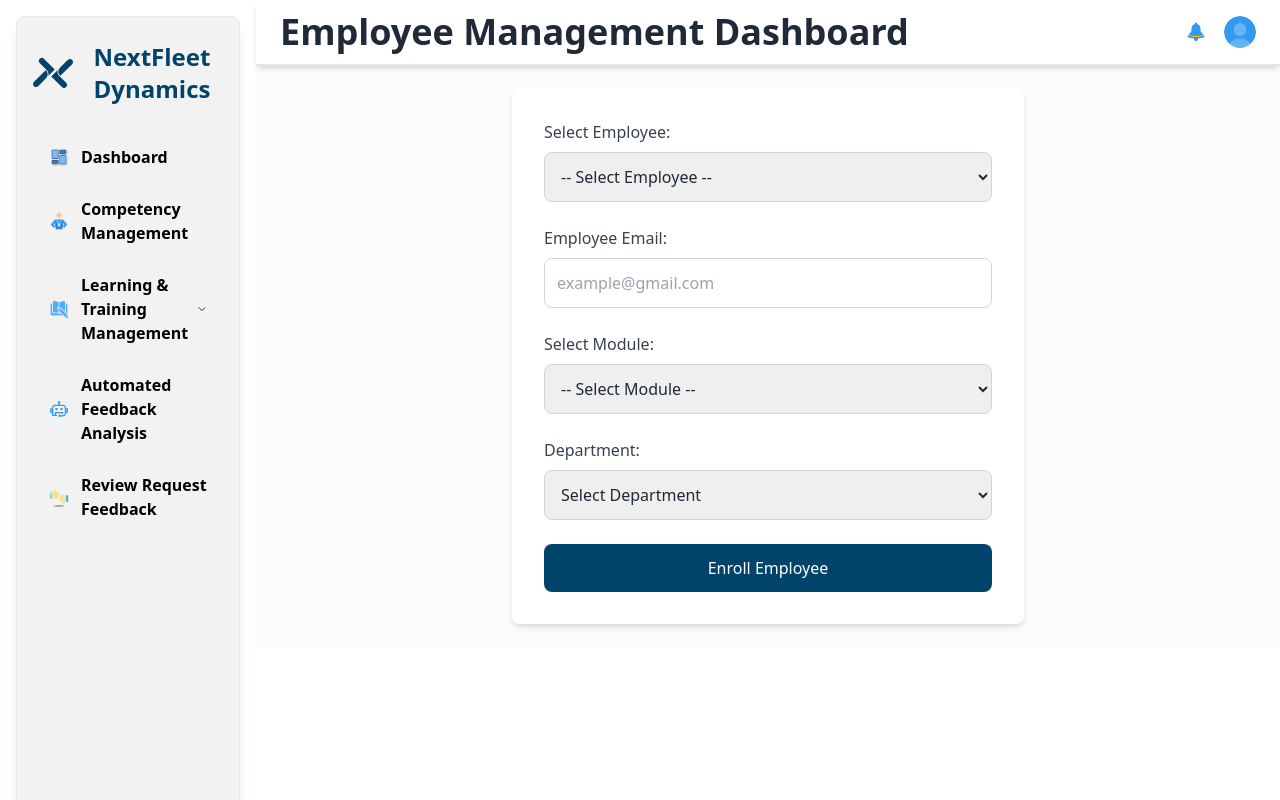
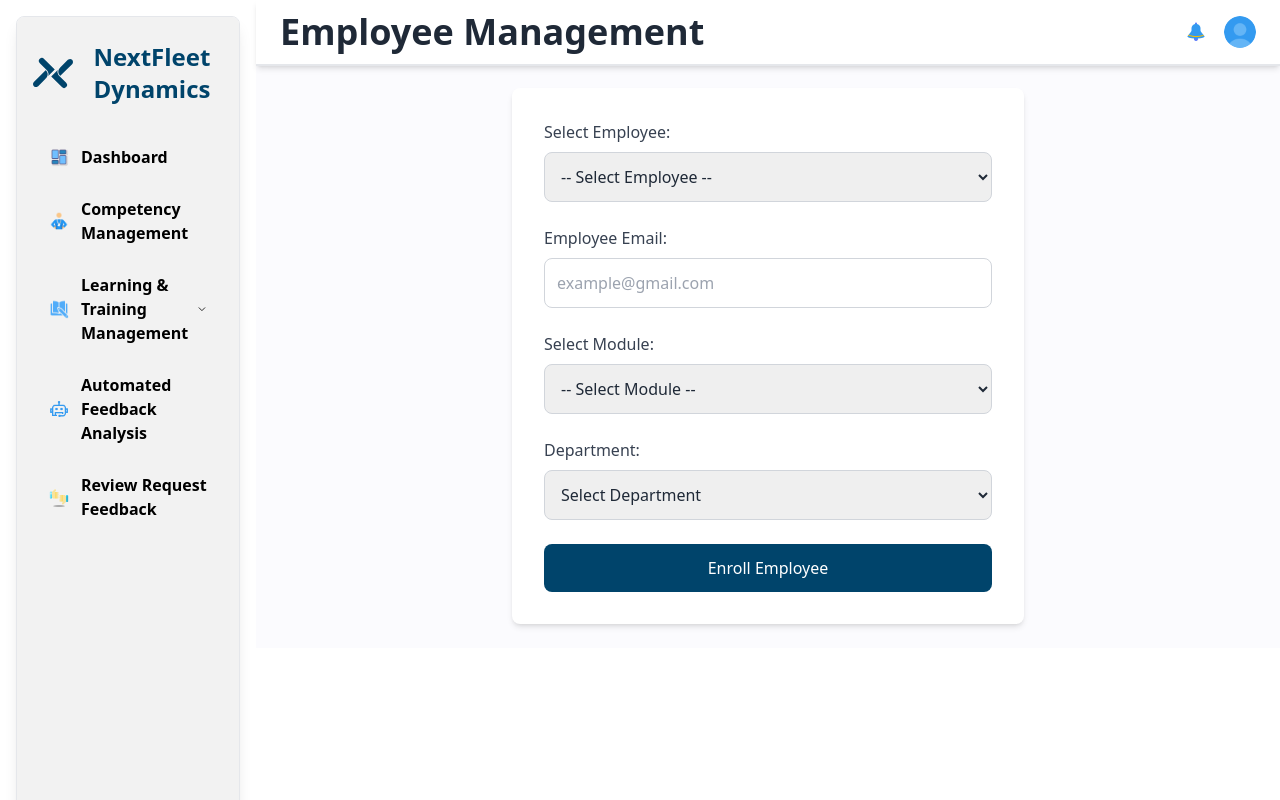
Before and after one commit to EJ657/hr2, a PHP site: page /trainingmodule.php in a window 1280 px wide. Run offline with PHP 8.4, Linux system fonts and the light colour scheme; the visitor is signed in with stand-in values (Sample User, id 1); some libraries are stand-ins or nearby versions.

```diff
--- a/2employeedashboard.php
+++ b/2employeedashboard.php
@@ -123,7 +123,7 @@ checkAuth(); // Call the function to check if user is authenticated
             <div class="fixed top-0 left-64 right-0 z-10 bg-white shadow-md">
                 <div class="flex justify-between items-center py-3 px-6 border-b-2">
                     <div>
-                        <h2 class="text-4xl font-semibold text-gray-800">Employee Management Dashboard</h2>
+                        <h2 class="text-4xl font-semibold text-gray-800">Employee Dashboard</h2>
                     </div>
                     <div class="flex items-center space-x-4">
                         <!-- Notification Icon -->
--- a/2employeemodules.php
+++ b/2employeemodules.php
@@ -123,7 +123,7 @@ checkAuth(); // Call the function to check if user is authenticated
             <div class="fixed top-0 left-64 right-0 z-10 bg-white shadow-md">
                 <div class="flex justify-between items-center py-3 px-6 border-b-2">
                     <div>
-                        <h2 class="text-4xl font-semibold text-gray-800">Employee Management Dashboard</h2>
+                        <h2 class="text-4xl font-semibold text-gray-800">Employee Modules</h2>
                     </div>
                     <div class="flex items-center space-x-4">
                         <!-- Notification Icon -->
--- a/ai.php
+++ b/ai.php
@@ -122,7 +122,7 @@ checkAuth();
         <div class="fixed top-0 left-64 right-0 z-10 bg-white shadow-md">
             <div class="flex justify-between items-center py-3 px-6 border-b-2">
                 <div>
-                    <h2 class="text-4xl font-semibold text-gray-800">Employee Management Dashboard</h2>
+                    <h2 class="text-4xl font-semibold text-gray-800">Employee Management</h2>
                 </div>
                 <div class="flex items-center space-x-4">
                     <!-- Notification Icon -->
--- a/competency.php
+++ b/competency.php
@@ -122,7 +122,7 @@ checkAuth();
         <div class="fixed top-0 left-64 right-0 z-10 bg-white shadow-md">
             <div class="flex justify-between items-center py-3 px-6 border-b-2">
                 <div>
-                    <h2 class="text-4xl font-semibold text-gray-800">Employee Management Dashboard</h2>
+                    <h2 class="text-4xl font-semibold text-gray-800">Employee Management</h2>
                 </div>
                 <div class="flex items-center space-x-4">
                     <!-- Notification Icon -->
--- a/employees.php
+++ b/employees.php
@@ -122,7 +122,7 @@ checkAuth();
         <div class="fixed top-0 left-64 right-0 z-10 bg-white shadow-md">
             <div class="flex justify-between items-center py-3 px-6 border-b-2">
                 <div>
-                    <h2 class="text-4xl font-semibold text-gray-800">Employee Management Dashboard</h2>
+                    <h2 class="text-4xl font-semibold text-gray-800">Employee Management</h2>
                 </div>
                 <div class="flex items-center space-x-4">
                     <!-- Notification Icon -->
--- a/feedbacks.php
+++ b/feedbacks.php
@@ -123,7 +123,7 @@ checkAuth();
         <div class="fixed top-0 left-64 right-0 z-10 bg-white shadow-md">
             <div class="flex justify-between items-center py-3 px-6 border-b-2">
                 <div>
-                    <h2 class="text-4xl font-semibold text-gray-800">Employee Management Dashboard</h2>
+                    <h2 class="text-4xl font-semibold text-gray-800">Employee Management</h2>
                 </div>
                 <div class="flex items-center space-x-4">
                     <!-- Notification Icon -->
--- a/trainingmodule.php
+++ b/trainingmodule.php
@@ -122,7 +122,7 @@ checkAuth();
         <div class="fixed top-0 left-64 right-0 z-10 bg-white shadow-md">
             <div class="flex justify-between items-center py-3 px-6 border-b-2">
                 <div>
-                    <h2 class="text-4xl font-semibold text-gray-800">Employee Management Dashboard</h2>
+                    <h2 class="text-4xl font-semibold text-gray-800">Employee Management</h2>
                 </div>
                 <div class="flex items-center space-x-4">
                     <!-- Notification Icon -->
--- a/trainingmodulemanagement.php
+++ b/trainingmodulemanagement.php
@@ -124,7 +124,7 @@ checkAuth();
             <div class="fixed top-0 left-64 right-0 z-10 bg-white shadow-md">
                 <div class="flex justify-between items-center py-3 px-6 border-b-2">
                     <div>
-                        <h2 class="text-4xl font-semibold text-gray-800">Employee Management Dashboard</h2>
+                        <h2 class="text-4xl font-semibold text-gray-800">Employee Management</h2>
                     </div>
                     <div class="flex items-center space-x-4">
                         <!-- Notification Icon -->
```
